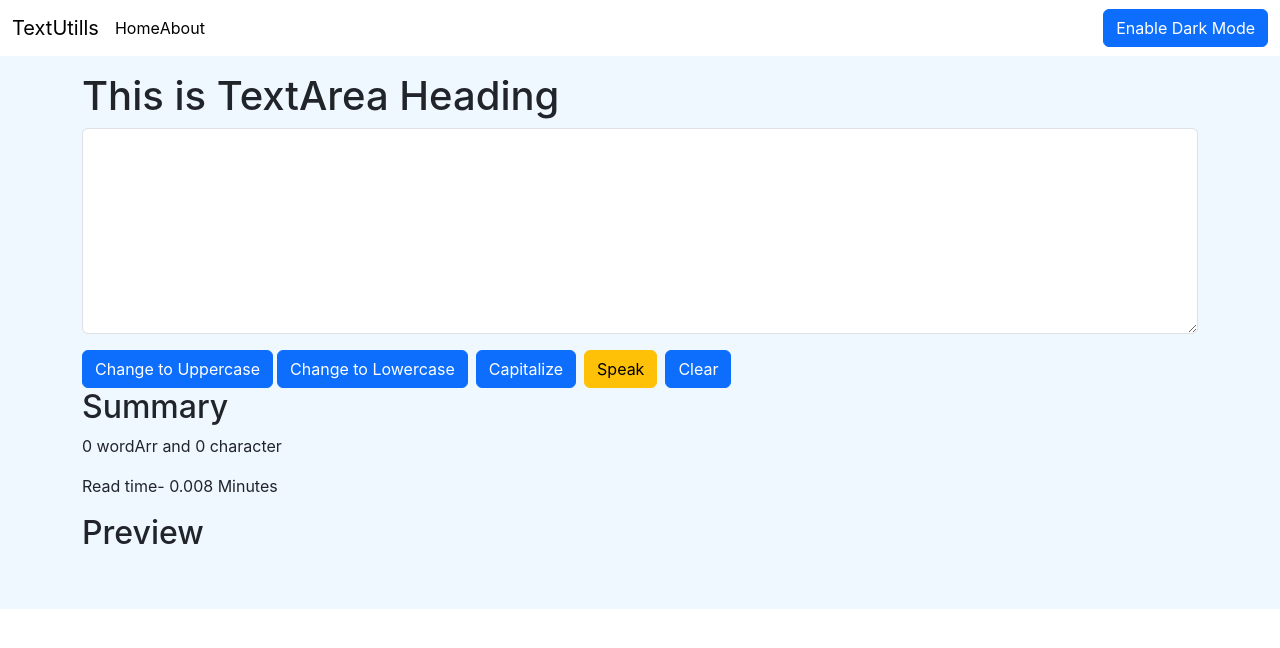
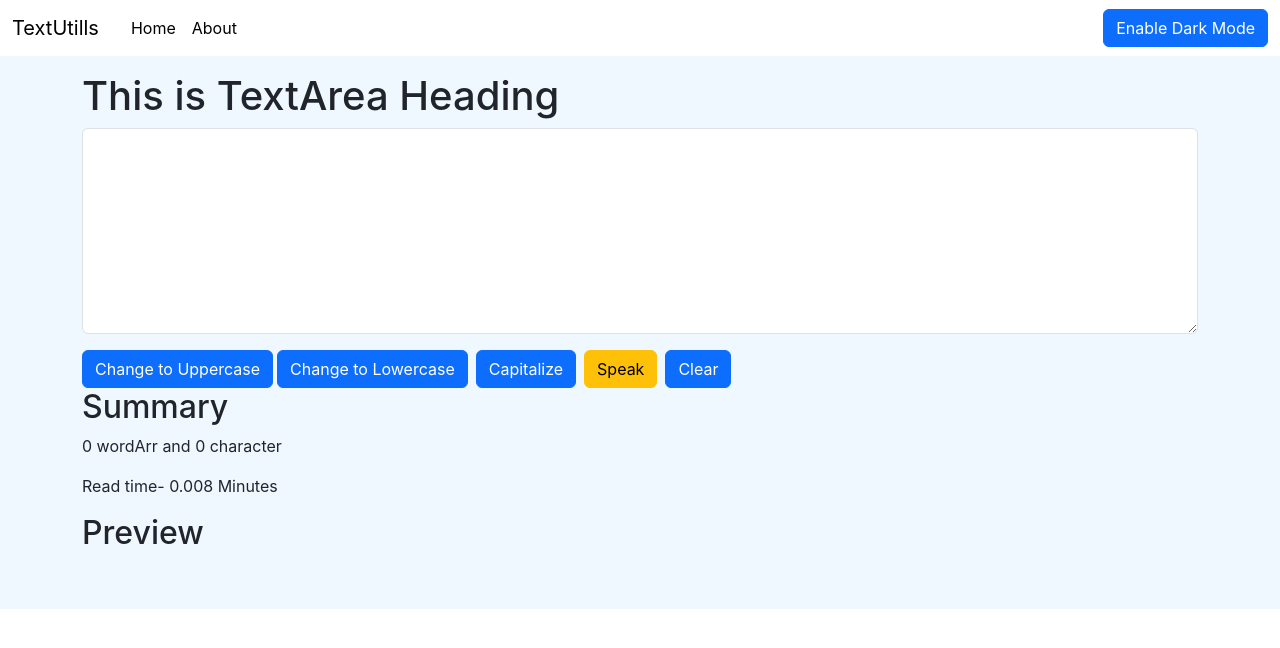
Before and after one commit to ashokkumarteli2023/Text-Utills, a React (Create React App) app: page / in a window 1280 px wide. Shown: the top 648 px of the page. Built offline with nearby package versions, Linux system fonts and the light colour scheme.

Commit message:
Navbar: margin is updated

```diff
--- a/src/Components/Navbar.js
+++ b/src/Components/Navbar.js
@@ -42,7 +42,7 @@ export default function Navbar(props) {
     <div className="collapse navbar-collapse" id="navbarSupportedContent">
       <ul className="navbar-nav me-auto mb-2 mb-lg-0">
         <li className="nav-item">
-          <Link className="nav-Link active" aria-current="page" to="/" style={currentMode}>Home</Link>
+          <Link className="nav-Link active mx-3" aria-current="page" to="/" style={currentMode}>Home</Link>
         </li>
         <li className="nav-item">
           <Link className="nav-Link" to="/About" style={currentMode}>About</Link>
```
